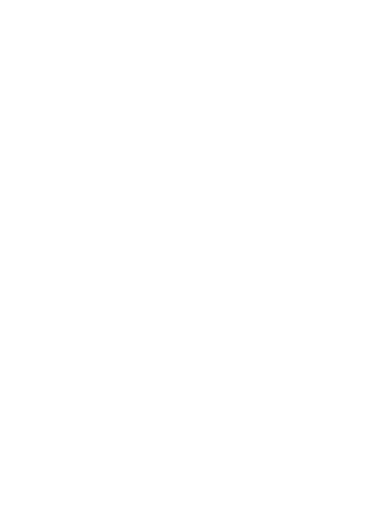
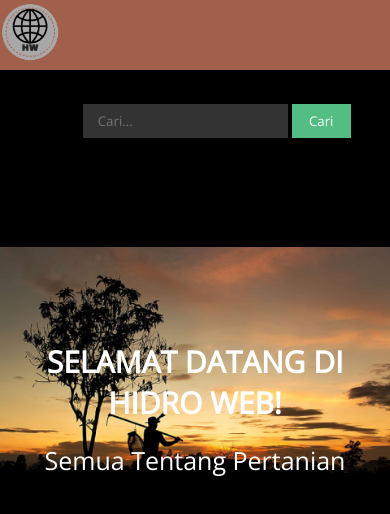
Before and after one commit to MochArisandiJayanto/Project-PWEB, a plain HTML site: page index.html in a window 390 px wide. Drawn offline with nearby package versions, Linux system fonts and the light colour scheme.

Commit message:
Update progres project pembuatan website

```diff
--- /dev/null
+++ b/css/style.css
@@ -0,0 +1,115 @@
+body {
+    background-color: black;
+}
+body img {
+    width: 100%;
+    height: 100%;
+    margin-top: 20px;
+}
+* {
+	padding:0;
+	margin:0;
+	font-family: 'Open Sans', sans-serif;
+	color: black;
+}
+header {
+    height:70px;
+    background-color:#A0604C;
+}
+header h1 {
+	display: inline-block;
+	padding:13px 23px;
+	float: left;
+	text-transform: uppercase;
+}
+header form {
+    float: right;
+    padding: 20px;
+}
+.search {
+    padding:8px 15px;
+    background:rgba(255, 255, 255, 0.2);
+    border:0px solid #dbdbdb;
+}
+.button {
+    padding:6px 15px;
+    left:-8px;
+    border:2px solid #53bd84;
+    background-color:#53bd84;
+    color:#fafafa;
+}
+.button:hover  {
+    background-color:#FF5733;
+}
+.container {
+	width:90%;
+	margin:0 auto;
+}
+.container img {
+    width: 80px;
+    height: 80px;
+    margin-left: -30px;
+    margin-top: -1px;
+}
+.container::after {
+	content: '';
+	display: block;
+	clear: both;
+}
+.menu-mobile {
+	float: right;
+	display: none;
+	padding:18px;
+}
+.menu-mobile:hover{
+	cursor: pointer;
+}
+#check {
+	display: none;
+}
+.sidebar {
+	position: fixed;
+	top: 0;
+	bottom: 0;
+	left: -300px;
+	width: 300px;
+	background-color: rgba(60, 199, 251, 0.9);
+	transition: 0.3s;
+	z-index: 9999;
+}
+.sidebar ul li a {
+	color: white;
+}
+.sidebar ul li {
+	padding: 24px;
+	transition: 0.3s;
+	transition-property:background-color;
+}
+.sidebar ul li:hover {
+	background-color:#FB783C;
+}
+#check:checked ~ .sidebar {
+	left:0;
+}
+.tulisan h2 {
+    color: white;
+    text-align: center;
+    margin-top: -35%;
+    font-size: 30px;
+    margin-bottom: 20px;
+}
+.tulisan p {
+    color: white;
+    text-align: center;
+    font-size: 25px;
+}
+
+
+@media (max-width: 768px){
+	.menu-mobile {
+		display: block;
+	}
+	header ul {
+		display: none;
+    }
+}
--- a/index.html
+++ b/index.html
@@ -4,8 +4,30 @@
     <meta charset="UTF-8">
     <meta name="viewport" content="width=device-width, initial-scale=1.0">
     <title>Home</title>
+    <link rel="stylesheet" type="text/css" href="css/style.css">
+	<link href="https://fonts.googleapis.com/css2?family=Open+Sans&display=swap" rel="stylesheet">
+	<link rel="stylesheet" type="text/css" href="https://cdnjs.cloudflare.com/ajax/libs/font-awesome/5.13.0/css/all.min.css">
 </head>
 <body>
+	<!--Header-->
+	<header>
+		<div class="container">
+			<a href="#"><img src="gambar/logo.png"></a>
+			<form>
+                <input class="search" type="text" placeholder="Cari..." required>
+                <input class="button" type="button" value="Cari">
+            </form>
 
+			<!--Menu Mobile-->
+			<label for="check" class="menu-mobile"><i class="fas fa-bars fa-2x"></i></label>
+		</div>
+    </header>
+    <img src="gambar/home1.png">
+
+    <!--Tulisan diselamat datang-->
+    <div class="tulisan">
+        <h2>SELAMAT DATANG DI HIDRO WEB!</h2>
+        <p>Semua Tentang Pertanian</p>
+    </div>
 </body>
 </html>
```
Also changed, not shown: gambar/home1.png (added), gambar/logo.png (added).
